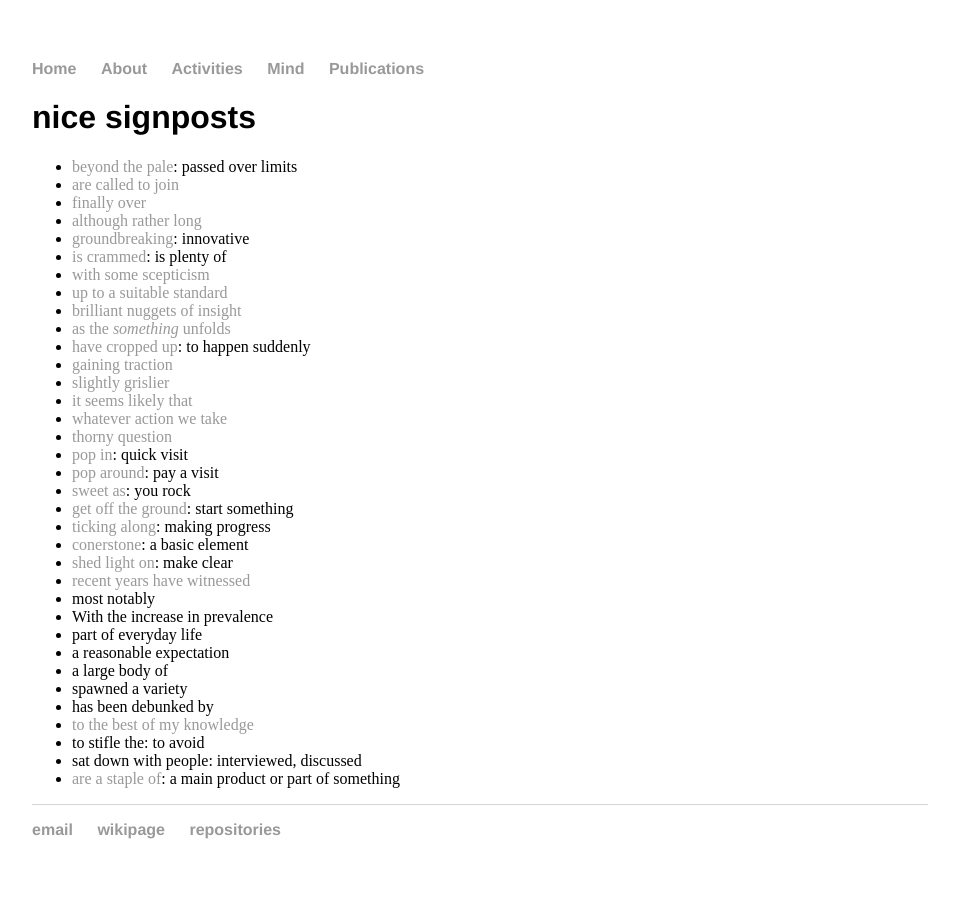
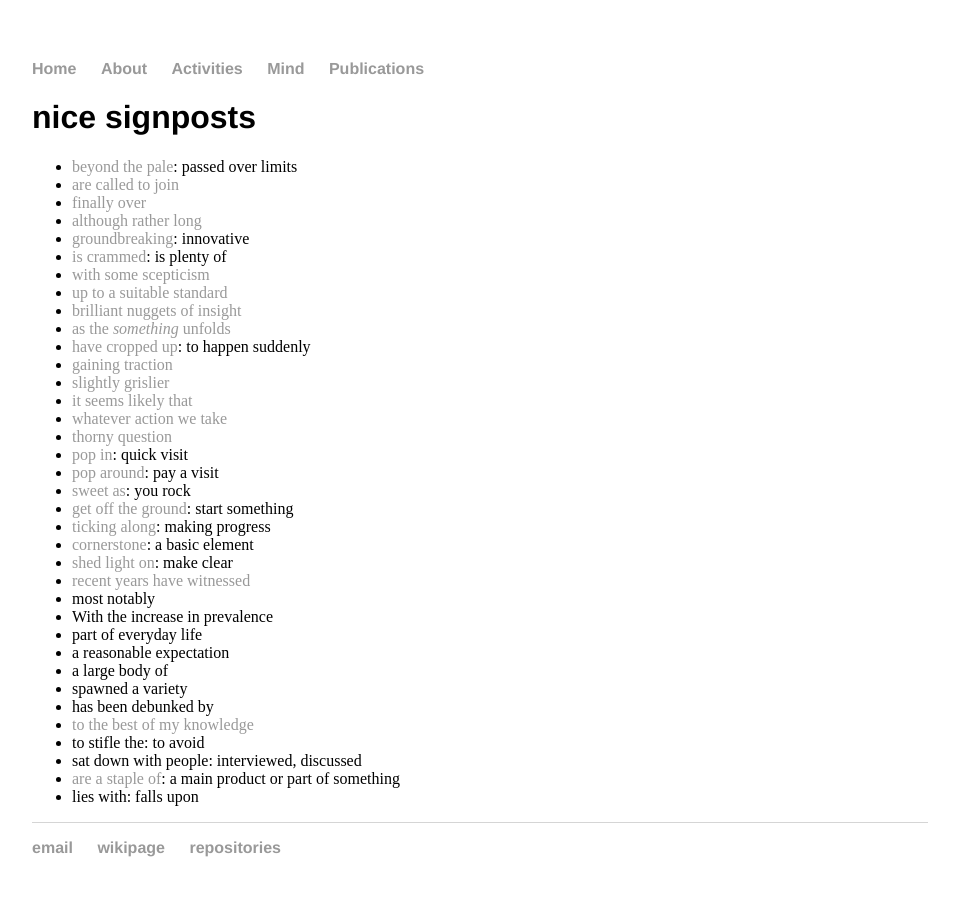
Before and after one commit to cleberjamaral/cleberjamaral.github.io, a Jekyll site: the page built from knowledge/language/expressions/nice-signposts.md, in a window 1280 px wide. Shown: the whole page, without its empty margins (160-1119 px from the left). Built offline with Jekyll 4.4.1, drawn with Linux system fonts in a browser that asks for light colours; our own code applies the rules of GitHub Pages for plain Markdown files.

Commit message:
GitBook: [master] one page modified

```diff
--- a/knowledge/language/expressions/nice-signposts.md
+++ b/knowledge/language/expressions/nice-signposts.md
@@ -25,7 +25,7 @@ description: Signpost of nice words and phrases
 * [sweet as](https://www.powerthesaurus.org/sweet_as/synonyms): you rock
 * [get off the ground](https://www.powerthesaurus.org/get_off_the_ground/synonyms): start something
 * [ticking along](https://www.usingenglish.com/reference/phrasal-verbs/tick.html): making progress
-* [conerstone](https://www.merriam-webster.com/dictionary/cornerstones): a basic element
+* [cornerstone](https://www.merriam-webster.com/dictionary/cornerstones): a basic element
 * [shed light on](https://www.powerthesaurus.org/shed_light_on): make clear
 * [recent years have witnessed](https://www.linguee.com/english-portuguese/search?query=recent+years+have+witnessed)
 * most notably
@@ -39,3 +39,4 @@ description: Signpost of nice words and phrases
 * to stifle the: to avoid
 * sat down with people: interviewed, discussed
 * [are a staple of](https://dictionary.cambridge.org/us/dictionary/english/staple): a main product or part of something
+* lies with: falls upon
```
